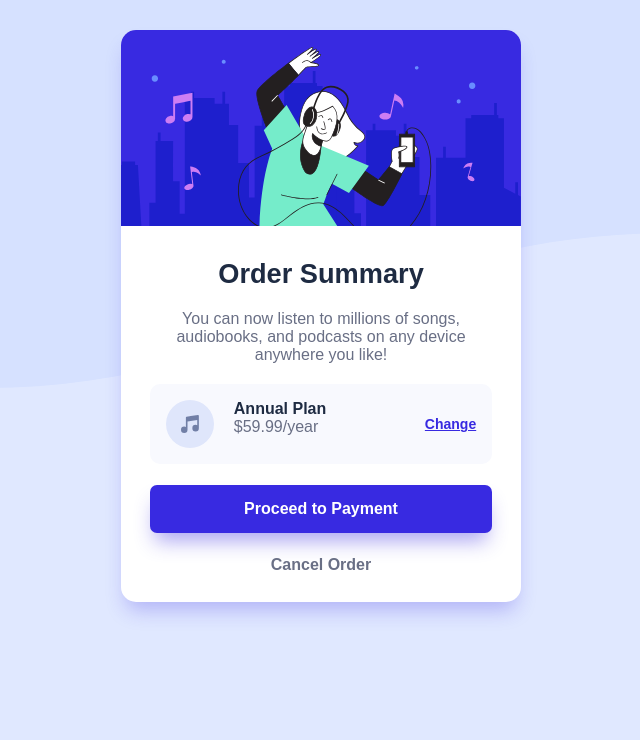
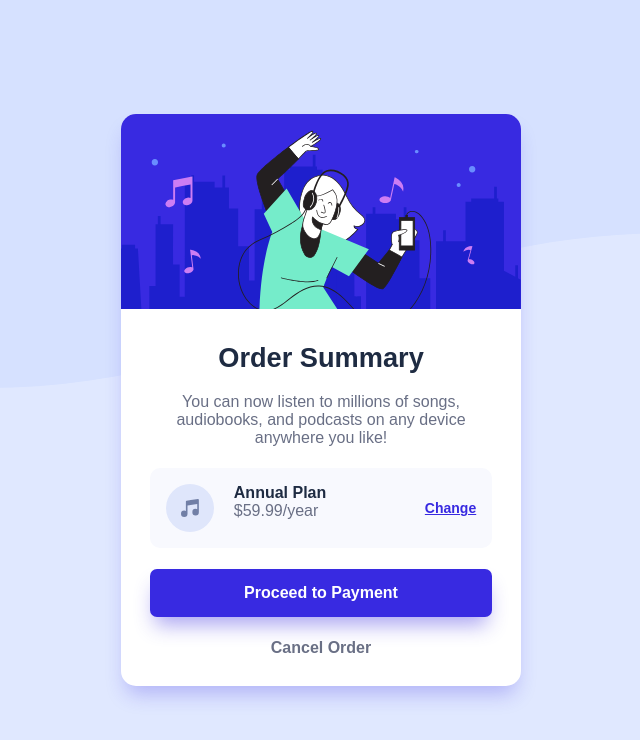
Before and after one commit to peota/order-summary-component, a plain HTML site: page index.html in a window 1280 px wide. Shown: the whole page, without its empty margins (319-959 px from the left). Drawn offline with Linux system fonts and the light colour scheme.

Commit message:
created main wrapper

```diff
--- a/index.html
+++ b/index.html
@@ -12,6 +12,7 @@
 </head>
 
 <body>
+  <section class="wrapper">
     <div class="container">
       <img src="images/illustration-hero.svg" alt="hero-photo">
       <div class="inner-content">
@@ -36,8 +37,7 @@
         <button class="btn">Proceed to Payment</button>
         <p class="cancelation">Cancel Order</p>
       </div>
-
-
+  </section>
 </body>
 
 </html>
--- a/style.css
+++ b/style.css
@@ -1,7 +1,11 @@
 /*========== Imports ==========*/
+
 /*========== Colors ==========*/
+
 /*========== Font and typography ==========*/
+
 /*========== Main configuration ==========*/
+
 * {
   box-sizing: border-box;
   padding: 0;
@@ -21,17 +25,18 @@ a {
 }
 
 /*========== Body ==========*/
+
 body {
   background-color: white;
   font-family: "Poppins", sans-serif;
   font-size: 1rem;
   background-color: #E0E8FF;
   color: #696F85;
-  padding: 30px;
   background-image: url("images/pattern-background-mobile.svg");
   background-repeat: no-repeat;
   background-size: contain;
 }
+
 @media screen and (min-width: 768px) {
   body {
     background-image: url("images/pattern-background-desktop.svg");
@@ -48,7 +53,18 @@ body {
   color: #3e52a3;
 }
 
+/*========== Wrapper ==========*/
+
+.wrapper {
+  height: 100vh;
+  width: 100%;
+  display: flex;
+  justify-content: center;
+  align-items: center;
+}
+
 /*========== Main Container ==========*/
+
 .container {
   margin: 0 auto;
   background-color: white;
@@ -59,17 +75,21 @@ body {
   -webkit-box-shadow: 0px 13px 20px -5px rgba(57, 42, 225, 0.274);
   box-shadow: 0px 13px 20px -5px rgba(57, 42, 225, 0.274);
 }
+
 .container .inner-content {
   padding: 1.8rem;
 }
+
 .container img {
   max-width: 100%;
 }
 
 /*========== Summary and Description ==========*/
+
 .details .text {
   text-align: center;
 }
+
 .details .text .title {
   font-size: 1.7rem;
   margin-bottom: 1.2rem;
@@ -77,6 +97,7 @@ body {
 }
 
 /*========== Plan details and pricing ==========*/
+
 .plan {
   margin-top: 1.3rem;
   margin-bottom: 1.3rem;
@@ -87,14 +108,17 @@ body {
   justify-content: space-between;
   align-items: center;
 }
+
 .plan .plan_details {
   display: flex;
   column-gap: 20px;
 }
+
 .plan .plan_details .title {
   font-weight: bold;
   color: #1E2B42;
 }
+
 .plan a {
   font-size: 0.875rem;
   text-decoration: underline;
@@ -103,6 +127,7 @@ body {
 }
 
 /*========== Payment Button ==========*/
+
 .btn {
   background-color: #382AE1;
   outline: none;
@@ -118,12 +143,14 @@ body {
   box-shadow: 0px 13px 20px -5px rgba(57, 42, 225, 0.418);
   transition: 0.3s;
 }
+
 .btn:hover {
   background-color: white;
   color: #382AE1;
 }
 
 /*========== Cancel link ==========*/
+
 .cancelation {
   margin-top: 1.4rem;
   text-align: center;
```
Lines whose indentation alone changed are shown as unchanged.
